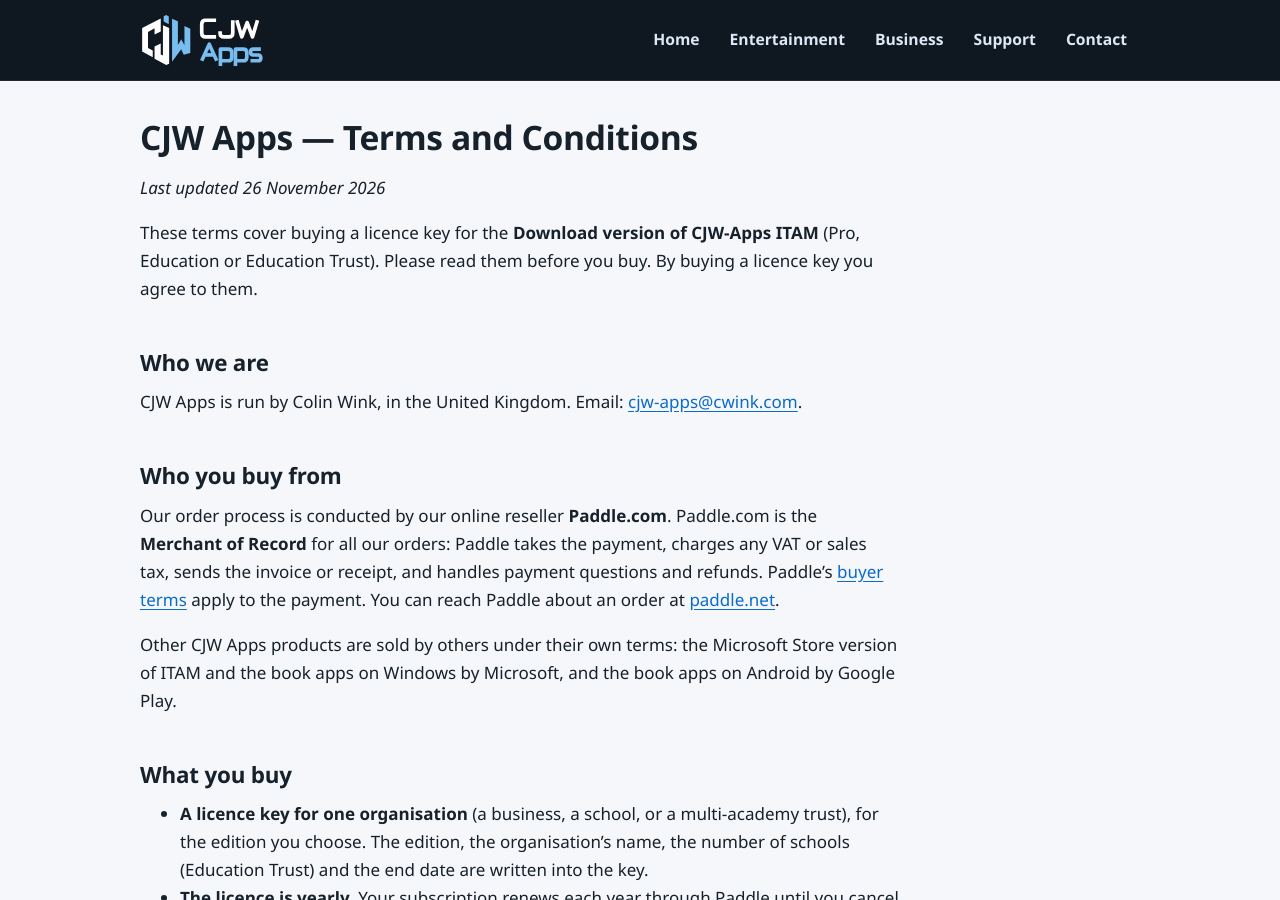
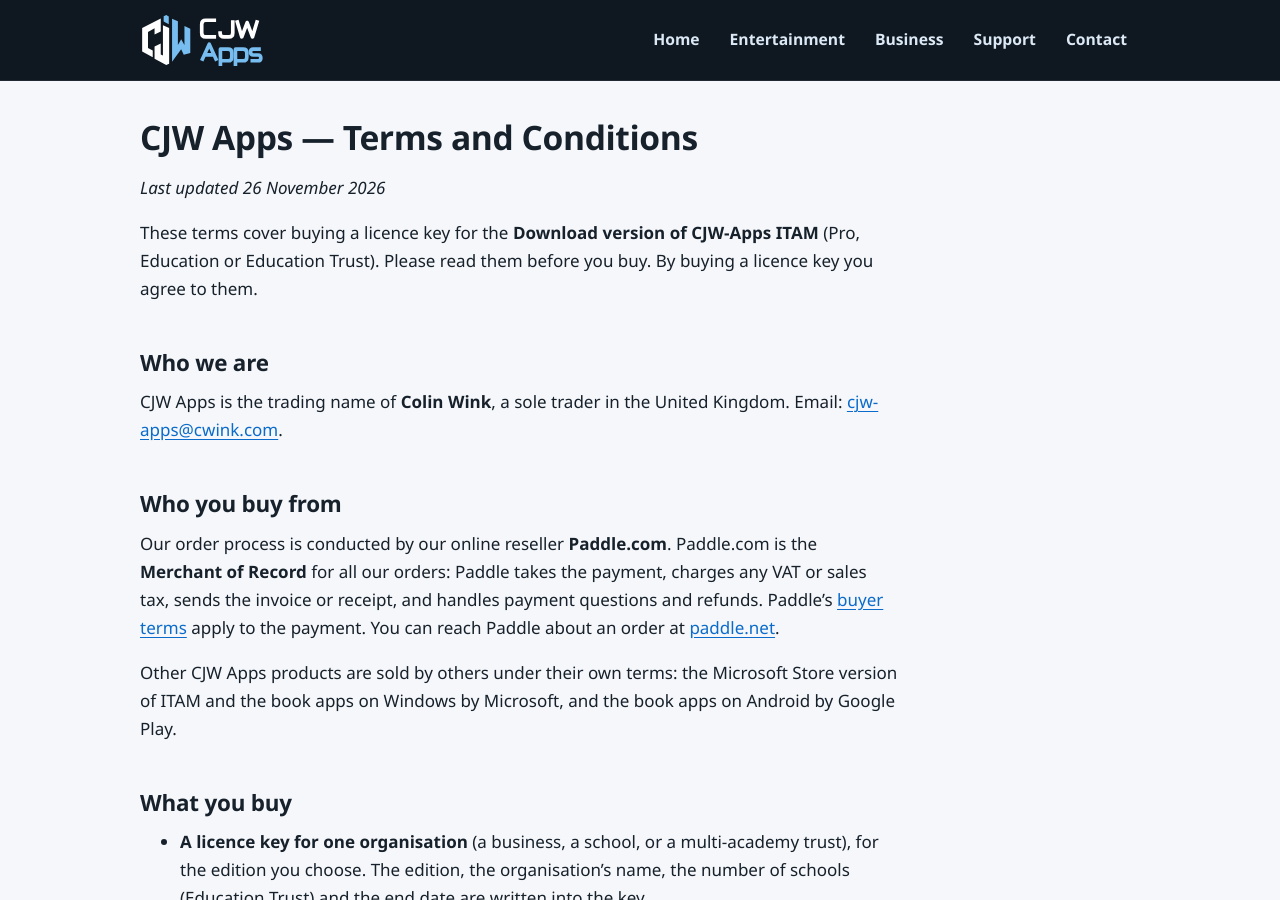
Before and after one commit to cjw-code71/cjw-apps, a Jekyll site: the page built from terms.md, in a window 1280 px wide and 900 px high. Built offline with Jekyll 4.4.1, drawn with Linux system fonts in a browser that asks for light colours.

Commit message:
Terms: CJW Apps is the trading name of Colin Wink, a sole trader
Co-Authored-By: Claude Opus 5.5 <noreply@anthropic.com>
Claude-Session: https://claude.ai/code/session_018sxEz2Nma7rBUjrM2EbSoD

```diff
--- a/terms.md
+++ b/terms.md
@@ -13,8 +13,8 @@ before you buy. By buying a licence key you agree to them.
 
 ## Who we are
 
-CJW Apps is run by Colin Wink, in the United Kingdom. Email:
-[{{ site.email }}](mailto:{{ site.email }}).
+CJW Apps is the trading name of **Colin Wink**, a sole trader in the United
+Kingdom. Email: [{{ site.email }}](mailto:{{ site.email }}).
 
 ## Who you buy from
 
```
